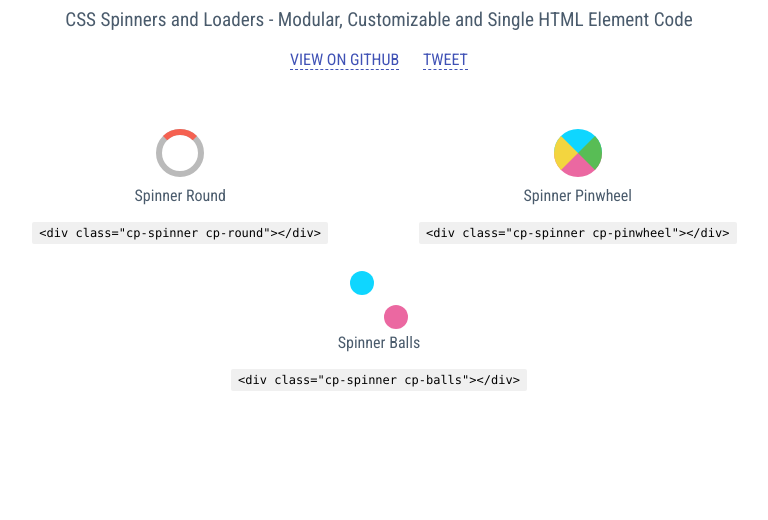
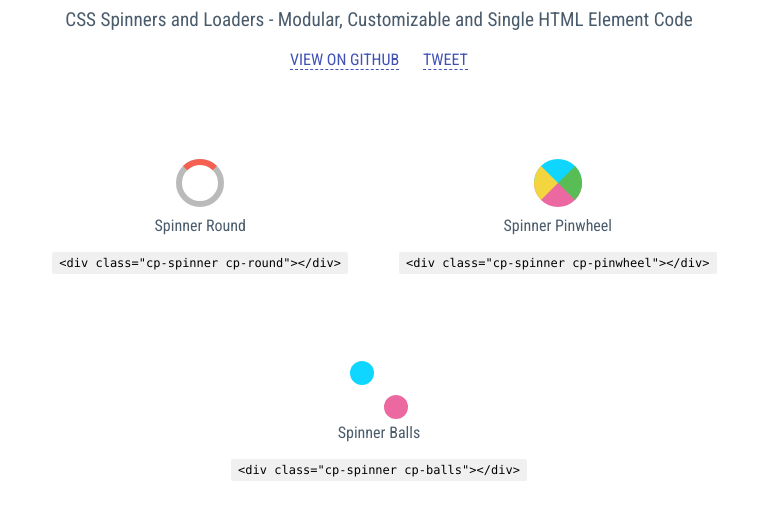
Before and after one commit to webkul/csspin, a website: page index.html in a window 1280 px wide. Shown: the part 120-640 px from the top of the page, without its empty margins (261-1029 px from the left). Drawn offline with Linux system fonts and the light colour scheme.

Commit message:
Fixed Blocking of CSS Spinners in Motion

```diff
--- a/style.css
+++ b/style.css
@@ -61,6 +61,9 @@ a:hover{
 	.cp-wrapper{
 		width: 70%;
 	}
+	.cp-spinner-block{
+	margin: 40px auto;
+}
 }
 @media only screen and (min-width: 1500px){
 	.cp-wrapper{
```
